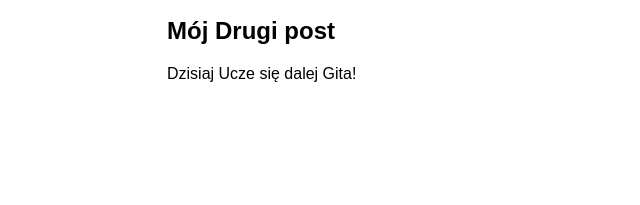
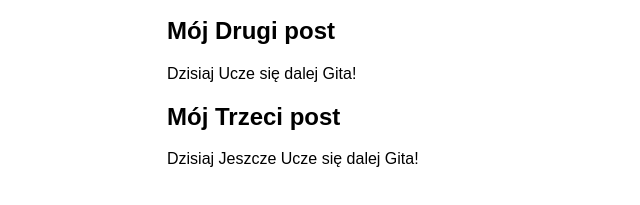
Before and after one commit to BlackFrog080/python-blog, a plain HTML site: page index.html in a window 1280 px wide. Shown: the part 149-354 px from the top of the page, without its empty margins (73-713 px from the left). Drawn offline with Linux system fonts and the light colour scheme.

Commit message:
Dodano trzeci Post!!

```diff
--- a/index.html
+++ b/index.html
@@ -10,10 +10,13 @@
     <h2>Mój pierwszy post</h2>
     <p>Dzisiaj nauczyłem się Gita!</p>
 </article>
-
 <article>
     <h2>Mój Drugi post</h2>
     <p>Dzisiaj Ucze się dalej Gita!</p>
 </article>
+<article>
+    <h2>Mój Trzeci post</h2>
+    <p>Dzisiaj Jeszcze Ucze się dalej Gita!</p>
+</article>
 </body>
 </html>
```
